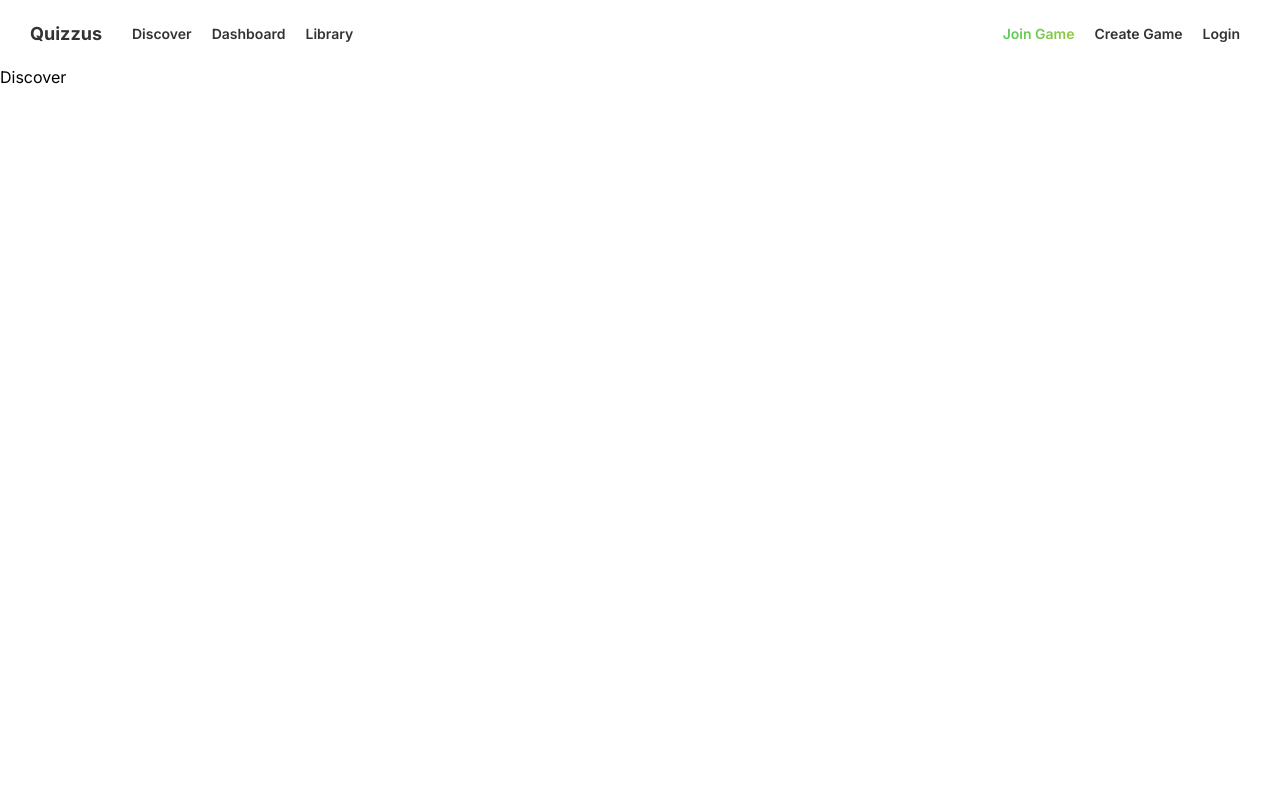
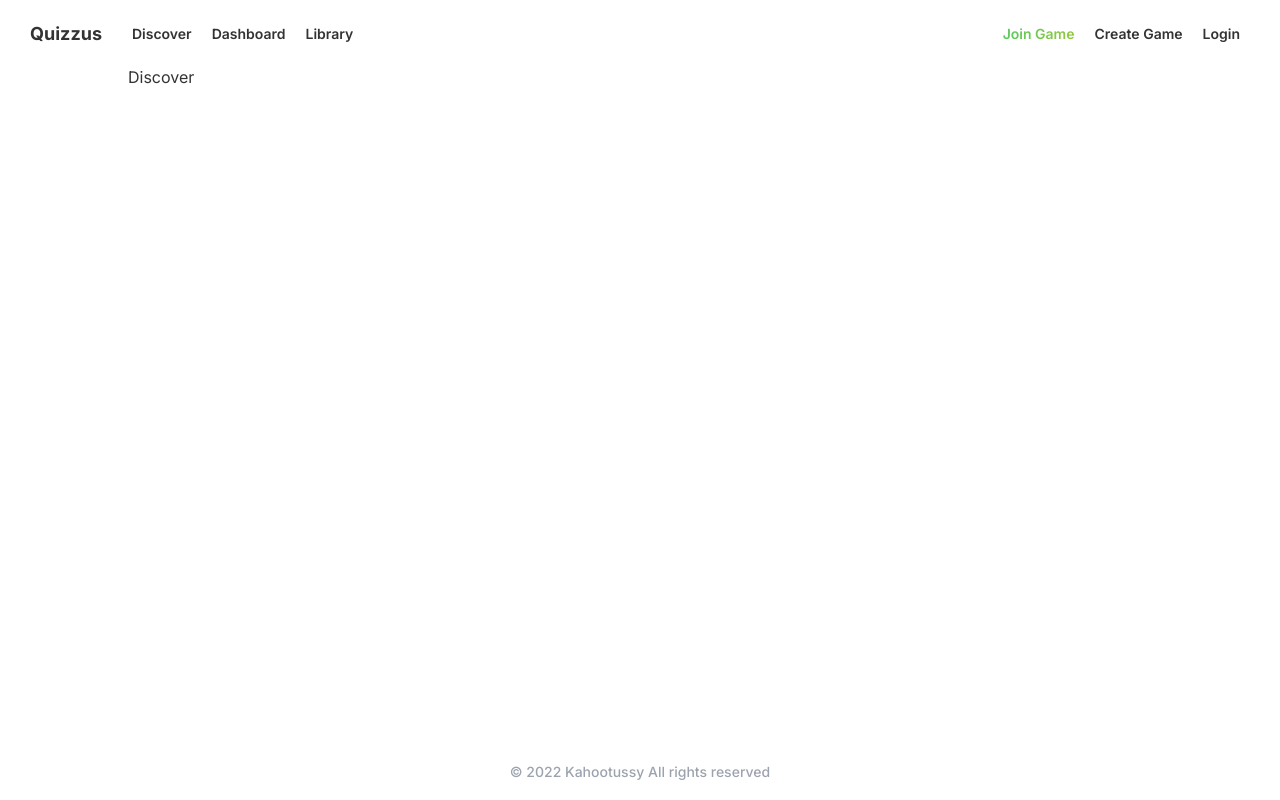
Before and after one commit to ip-05/quizzus, a Vue app in the folder frontend/: page /discover in a window 1280 px wide. Built offline with nearby package versions, Linux system fonts and the light colour scheme.

Commit message:
feat: Footer components, page structure

```diff
--- a/frontend/src/App.vue
+++ b/frontend/src/App.vue
@@ -1,16 +1,45 @@
 <script setup>
 import { RouterView } from 'vue-router';
+
 import HeaderNav from './components/HeaderNav.vue';
+import Footer from './components/Footer.vue';
 </script>
 
 <template>
-  <header>
-    <div class="wrapper">
+  <div class="wrapper">
+    <header class="header">
       <HeaderNav />
-    </div>
-  </header>
-
-  <RouterView />
+    </header>
+    <main class="main">
+      <div class="main__content">
+        <RouterView />
+      </div>
+    </main>
+    <Footer />
+  </div>
 </template>
 
-<style scoped></style>
+<style scoped>
+.wrapper {
+  min-height: 100vh;
+  display: grid;
+  grid-template-rows: auto 1fr auto;
+}
+
+.header {
+  position: sticky;
+  top: 0;
+}
+
+.main {
+  width: 100%;
+  height: auto;
+  display: flex;
+  justify-content: center;
+}
+
+.main__content {
+  max-width: 1024px;
+  width: calc(100% - 30px * 2);
+}
+</style>
--- a/frontend/src/assets/main.css
+++ b/frontend/src/assets/main.css
@@ -29,6 +29,11 @@
   --color-text: var(--c-black-soft);
 }
 
+::selection {
+  background-color: var(--c-black);
+  color: var(--c-white);
+}
+
 *,
 *::before,
 *::after {
@@ -40,6 +45,7 @@
 
 body {
   min-height: 100vh;
+  color: var(--color-heading);
   text-rendering: optimizeLegibility;
   -webkit-font-smoothing: antialiased;
   -moz-osx-font-smoothing: grayscale;
--- /dev/null
+++ b/frontend/src/components/Footer.vue
@@ -0,0 +1,18 @@
+<template>
+  <footer class="footer">
+    <h4 class="footer__text">© 2022 Kahootussy All rights reserved</h4>
+  </footer>
+</template>
+
+<style scoped>
+.footer {
+  text-align: center;
+  padding-top: 20px;
+  padding-bottom: 20px;
+}
+
+.footer__text {
+  font-weight: 500;
+  color: var(--color-text);
+}
+</style>
--- a/frontend/src/components/HeaderNav.vue
+++ b/frontend/src/components/HeaderNav.vue
@@ -27,6 +27,7 @@ import { RouterLink } from 'vue-router';
   display: flex;
   justify-content: space-between;
   padding: 20px 30px;
+  background: var(--color-background);
 }
 
 .logo {
```
